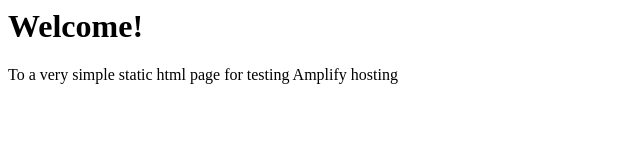
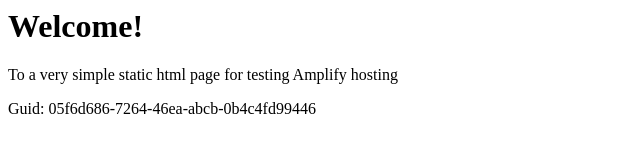
Before and after one commit to aws-aemilia-kix/Github-PR-Commit-Integration-Test-DoNotTouch-GitHubAutoBuildCanaryTest-v1-preprod-ap-northeast-3, a website: page src/index.html in a window 1280 px wide. Shown: the whole page, without its empty margins (0-640 px from the left). Drawn offline with Linux system fonts and the light colour scheme.

Commit message:
commit from integ tests

```diff
--- a/src/index.html
+++ b/src/index.html
@@ -1,3 +1,5 @@
+
+
 <html lang="en">
 
 <head>
@@ -10,6 +12,6 @@
 <body>
     <h1>Welcome!</h1>
     <p>To a very simple static html page for testing Amplify hosting</p>
-</body>
+    <p>Guid: 05f6d686-7264-46ea-abcb-0b4c4fd99446</p></body>
 
 </html>
```
